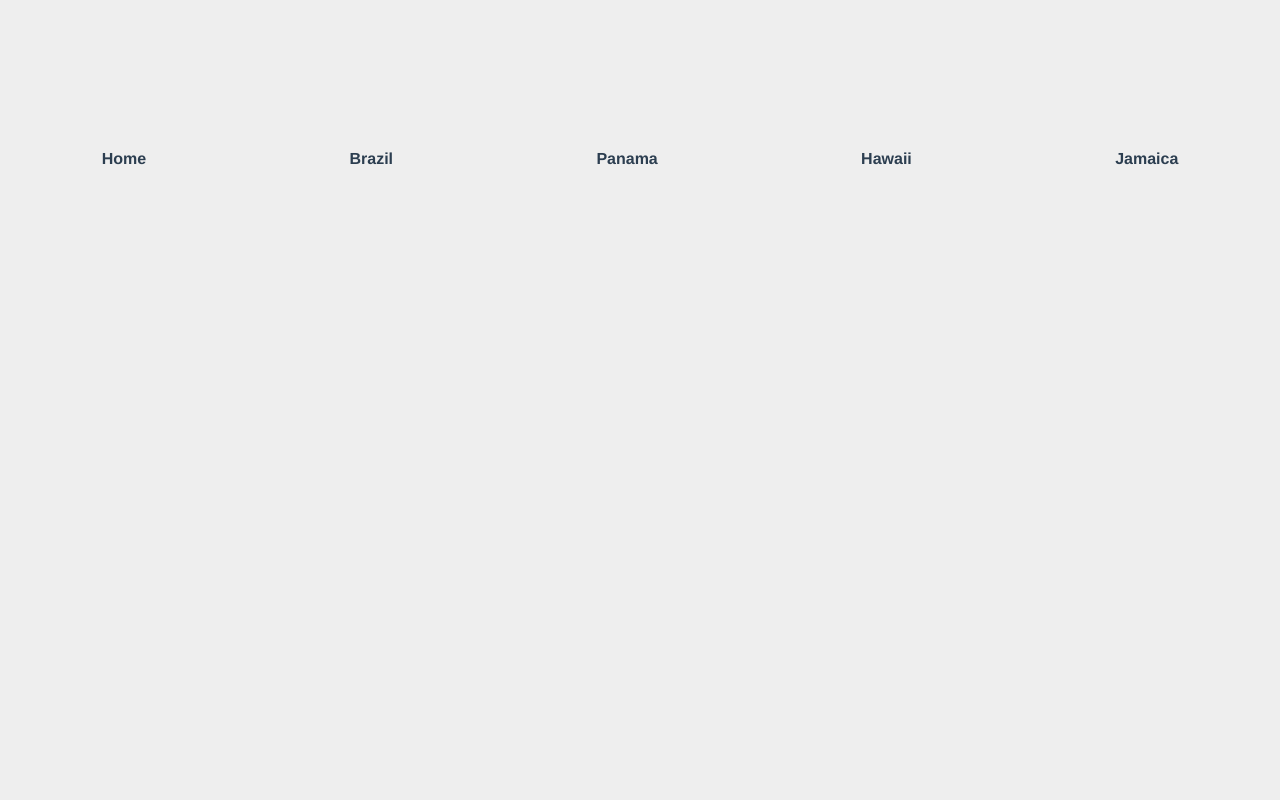
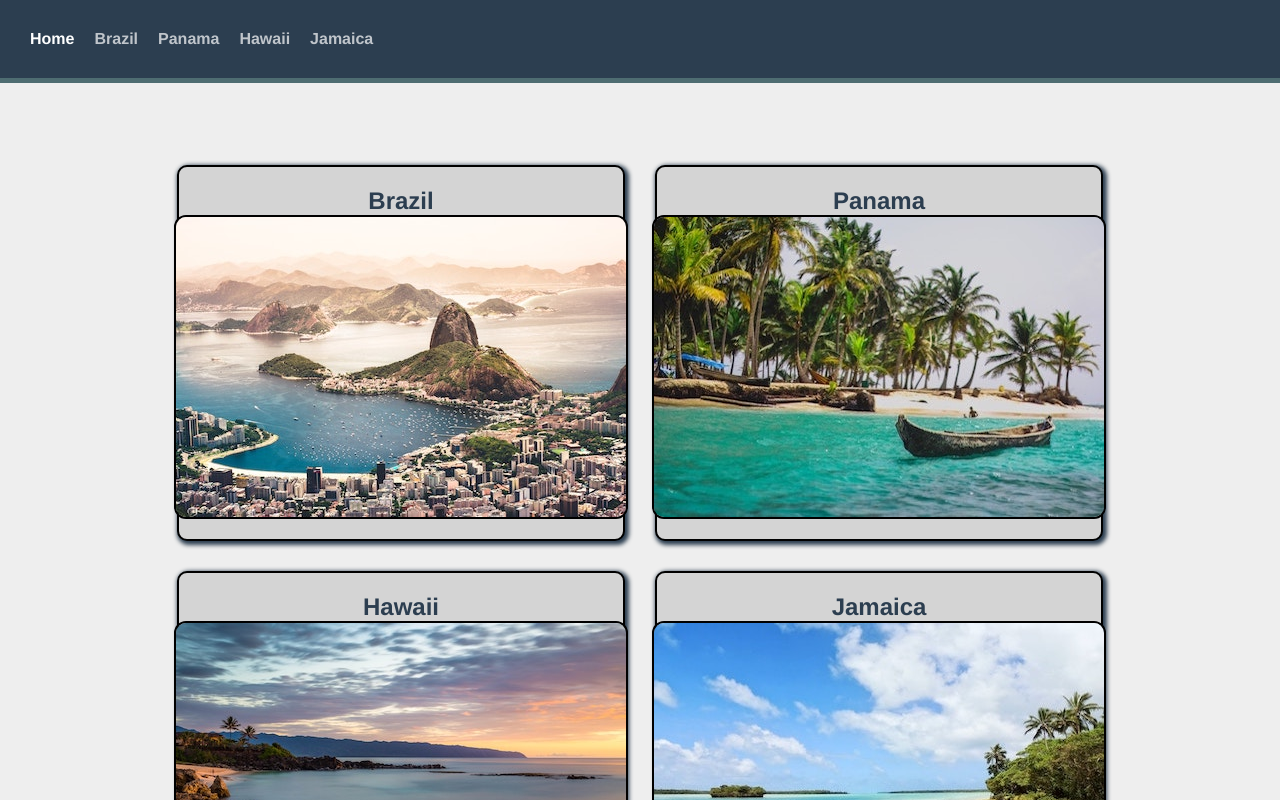
Before and after one commit to kelsier127/practicaRouter_Vue_AlonsoHugo, a Vue app: page / in a window 1280 px wide. Shown: the top 800 px of the page. Built offline with nearby package versions, Linux system fonts and the light colour scheme.

Commit message:
ya se ven los paises

```diff
--- a/src/App.vue
+++ b/src/App.vue
@@ -1,4 +1,5 @@
 <script setup>
+
 import { RouterLink, RouterView } from 'vue-router'
 import data from '@/assets/data.json';
 
@@ -6,13 +7,11 @@
 
 console.log(countryData)
 
-
-
 </script>
 
 <template>
   <header>
-    <nav class="nav-menu">
+    <nav id="nav">
       <RouterLink to="/">Home</RouterLink>
       <RouterLink v-for="(country,index) in countryData.destinations" :key="index" :to="'../country/'+country.id"> {{ country.name }} </RouterLink>
     </nav>
@@ -26,6 +25,6 @@
   margin: 0;
   display: flex;
   justify-content: space-around;
+  background-color: aqua;
 }
-
 </style>
--- /dev/null
+++ b/src/components/CountryComponent.vue
@@ -0,0 +1,38 @@
+<script setup>
+const props = defineProps({
+  country:Object
+})
+
+let pais = props.country
+
+console.log(pais)
+</script>
+
+<template>
+  <div class="paisComponent">
+    <h2>{{ country.name }}</h2>
+    <img :src="'../src/assets/images/'+country.image" alt="">
+  </div>
+</template>
+
+<style scoped>
+.paisComponent{
+  display: flex;
+  justify-content: center;
+  flex-direction: column;
+  align-items: center;
+  border-radius: 10px;
+  width: 35%;
+  padding: 20px;
+  margin: 15px;
+  box-shadow: 2px 2px 4px 2px;
+  border: 2px solid black;
+  background-color: rgb(212, 212, 212);
+}
+
+img{
+  border-radius: 12px;
+  border: 2px solid black;
+}
+
+</style>
--- a/src/router/index.js
+++ b/src/router/index.js
@@ -1,5 +1,6 @@
 import { createRouter, createWebHistory } from 'vue-router'
 import HomeView from '../views/HomeView.vue'
+import CountryView from '../views/CountryView.vue'
 
 const router = createRouter({
   history: createWebHistory(import.meta.env.BASE_URL),
@@ -11,8 +12,12 @@
     },
     {
       path: '/country/:id',
-      name: 'brazil',
-      component: HomeView,
+      name: 'Country',
+      component: CountryView,
+      children:[
+        //path:,
+        //component:,
+      ]
     },
   ],
 })
--- a/src/views/CountryView.vue
+++ b/src/views/CountryView.vue
@@ -0,0 +1,12 @@
+<script setup>
+
+</script>
+
+<template>
+  <div>
+    <p>pepin</p>
+  </div>
+</template>
+
+<style>
+</style>
--- a/src/views/HomeView.vue
+++ b/src/views/HomeView.vue
@@ -1,5 +1,6 @@
 <script setup>
 import data from '@/assets/data.json';
+import CountryComponent from '../components/CountryComponent.vue'
 
 let countryData = data;
 
@@ -8,5 +9,18 @@
 
 <template>
   <main>
+    <div class="muestraPaises">
+      <CountryComponent v-for="(country, index) in countryData.destinations" :key="index"
+        :country="country"
+      />
+    </div>
   </main>
 </template>
+
+<style scoped>
+.muestraPaises{
+  display: flex;
+  flex-wrap: wrap;
+  justify-content: center;
+}
+</style>
```
